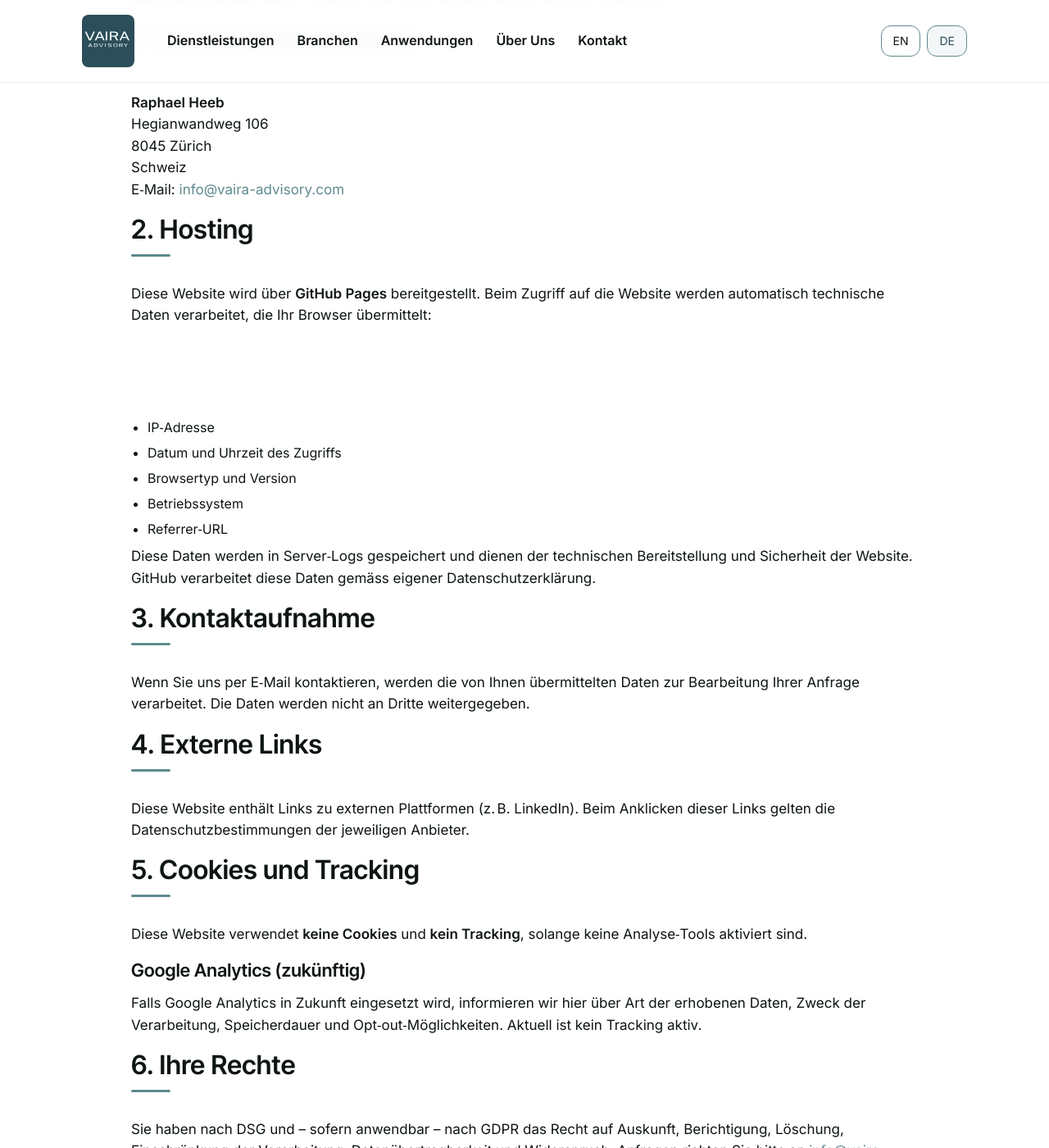
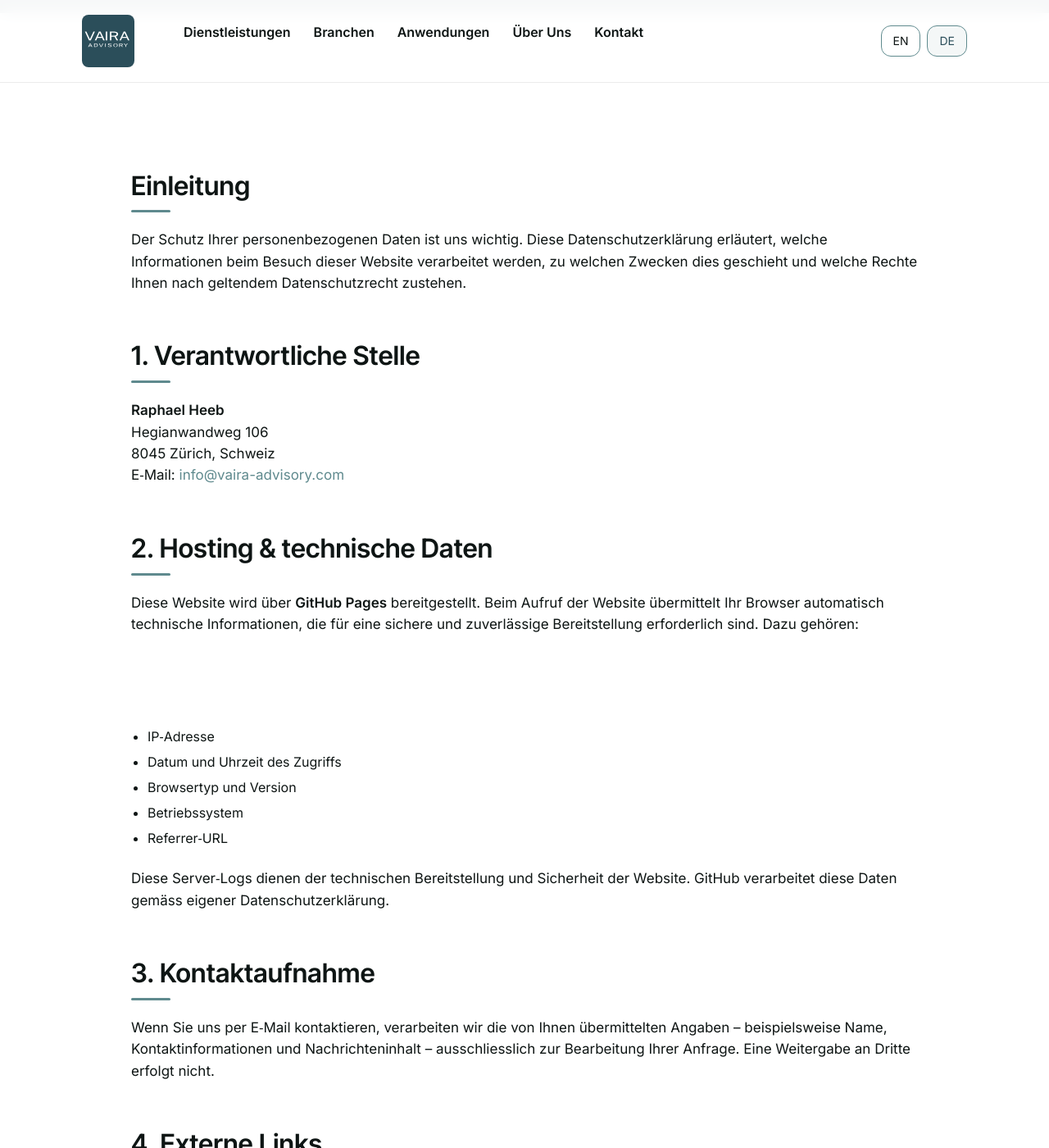
Before and after one commit to raphaelheeb/vaira-advisory, a Jekyll site: the page built from de/datenschutz/index.html, in a window 1280 px wide and 1400 px high, scrolled down 333 px. Shown: the whole window at 82% size. Built offline with Jekyll 4.4.1, drawn with Linux system fonts in a browser that asks for light colours; some of the changed text lies outside the part shown.

Commit message:
Update index.html

```diff
--- a/de/datenschutz/index.html
+++ b/de/datenschutz/index.html
@@ -3,27 +3,40 @@
 title: Datenschutz | VAIRA Advisory
 lang: de
 permalink: /de/datenschutz/
+bodyClass: privacy-page
 description: Datenschutzerklärung für VAIRA Advisory.
 ---
 
+<section id="hero" class="hero hero--clean">
+  <div class="content-wrapper">
+    <h1 class="hero-title">Datenschutzerklärung</h1>
+    <p class="hero-sub">Wie wir Daten verarbeiten – klar, verantwortungsvoll und mit Bedacht.</p>
+  </div>
+</section>
+
 <section class="section">
   <div class="content-wrapper wrapper--narrow">
-    <h1>Datenschutzerklärung</h1>
 
-    <p>Der Schutz Ihrer personenbezogenen Daten ist uns wichtig. Diese Datenschutzerklärung informiert darüber, welche Daten beim Besuch dieser Website verarbeitet werden und zu welchen Zwecken.</p>
+    <h2>Einleitung</h2>
+    <p>
+      Der Schutz Ihrer personenbezogenen Daten ist uns wichtig. Diese Datenschutzerklärung erläutert,
+      welche Informationen beim Besuch dieser Website verarbeitet werden, zu welchen Zwecken dies
+      geschieht und welche Rechte Ihnen nach geltendem Datenschutzrecht zustehen.
+    </p>
 
     <h2>1. Verantwortliche Stelle</h2>
     <p>
       <strong>Raphael Heeb</strong><br>
       Hegianwandweg 106<br>
-      8045 Zürich<br>
-      Schweiz<br>
+      8045 Zürich, Schweiz<br>
       E‑Mail: <a href="mailto:info@vaira-advisory.com">info@vaira-advisory.com</a>
     </p>
 
-    <h2>2. Hosting</h2>
+    <h2>2. Hosting & technische Daten</h2>
     <p>
-      Diese Website wird über <strong>GitHub Pages</strong> bereitgestellt. Beim Zugriff auf die Website werden automatisch technische Daten verarbeitet, die Ihr Browser übermittelt:
+      Diese Website wird über <strong>GitHub Pages</strong> bereitgestellt. Beim Aufruf der Website
+      übermittelt Ihr Browser automatisch technische Informationen, die für eine sichere und
+      zuverlässige Bereitstellung erforderlich sind. Dazu gehören:
     </p>
     <ul>
       <li>IP‑Adresse</li>
@@ -32,27 +45,51 @@
       <li>Betriebssystem</li>
       <li>Referrer‑URL</li>
     </ul>
-    <p>Diese Daten werden in Server‑Logs gespeichert und dienen der technischen Bereitstellung und Sicherheit der Website. GitHub verarbeitet diese Daten gemäss eigener Datenschutzerklärung.</p>
+    <p>
+      Diese Server‑Logs dienen der technischen Bereitstellung und Sicherheit der Website. GitHub
+      verarbeitet diese Daten gemäss eigener Datenschutzerklärung.
+    </p>
 
     <h2>3. Kontaktaufnahme</h2>
-    <p>Wenn Sie uns per E‑Mail kontaktieren, werden die von Ihnen übermittelten Daten zur Bearbeitung Ihrer Anfrage verarbeitet. Die Daten werden nicht an Dritte weitergegeben.</p>
+    <p>
+      Wenn Sie uns per E‑Mail kontaktieren, verarbeiten wir die von Ihnen übermittelten Angaben –
+      beispielsweise Name, Kontaktinformationen und Nachrichteninhalt – ausschliesslich zur
+      Bearbeitung Ihrer Anfrage. Eine Weitergabe an Dritte erfolgt nicht.
+    </p>
 
     <h2>4. Externe Links</h2>
-    <p>Diese Website enthält Links zu externen Plattformen (z. B. LinkedIn). Beim Anklicken dieser Links gelten die Datenschutzbestimmungen der jeweiligen Anbieter.</p>
+    <p>
+      Diese Website enthält Links zu externen Plattformen (z. B. LinkedIn). Beim Anklicken dieser
+      Links gelten die Datenschutzbestimmungen der jeweiligen Anbieter.
+    </p>
 
-    <h2>5. Cookies und Tracking</h2>
-    <p>Diese Website verwendet <strong>keine Cookies</strong> und <strong>kein Tracking</strong>, solange keine Analyse‑Tools aktiviert sind.</p>
+    <h2>5. Cookies & Tracking</h2>
+    <p>
+      Diese Website verwendet <strong>keine Cookies</strong> und <strong>kein Tracking</strong>,
+      solange keine Analyse‑Tools aktiviert sind.
+    </p>
 
-    <h3>Google Analytics (zukünftig)</h3>
-    <p>Falls Google Analytics in Zukunft eingesetzt wird, informieren wir hier über Art der erhobenen Daten, Zweck der Verarbeitung, Speicherdauer und Opt‑out‑Möglichkeiten. Aktuell ist kein Tracking aktiv.</p>
+    <h3>Zukünftige Analyse‑Tools</h3>
+    <p>
+      Falls in Zukunft Dienste wie Google Analytics eingesetzt werden, wird diese
+      Datenschutzerklärung entsprechend ergänzt – insbesondere hinsichtlich Art der erhobenen Daten,
+      Zweck der Verarbeitung, Speicherdauer und Opt‑out‑Möglichkeiten. Aktuell ist kein Tracking
+      aktiv.
+    </p>
 
     <h2>6. Ihre Rechte</h2>
     <p>
-      Sie haben nach DSG und – sofern anwendbar – nach GDPR das Recht auf Auskunft, Berichtigung, Löschung, Einschränkung der Verarbeitung, Datenübertragbarkeit und Widerspruch.
-      Anfragen richten Sie bitte an <a href="mailto:info@vaira-advisory.com">info@vaira-advisory.com</a>.
+      Nach dem Schweizer Datenschutzgesetz (DSG) und – sofern anwendbar – der DSGVO haben Sie das
+      Recht auf Auskunft, Berichtigung, Löschung, Einschränkung der Verarbeitung,
+      Datenübertragbarkeit sowie Widerspruch. Anfragen richten Sie bitte an:
+      <a href="mailto:info@vaira-advisory.com">info@vaira-advisory.com</a>.
     </p>
 
     <h2>7. Änderungen</h2>
-    <p>Diese Datenschutzerklärung kann bei Bedarf angepasst werden. Die aktuelle Version ist jederzeit auf dieser Website abrufbar.</p>
+    <p>
+      Diese Datenschutzerklärung kann bei Bedarf aktualisiert werden. Die jeweils gültige Version ist
+      jederzeit auf dieser Website abrufbar.
+    </p>
+
   </div>
 </section>
```
